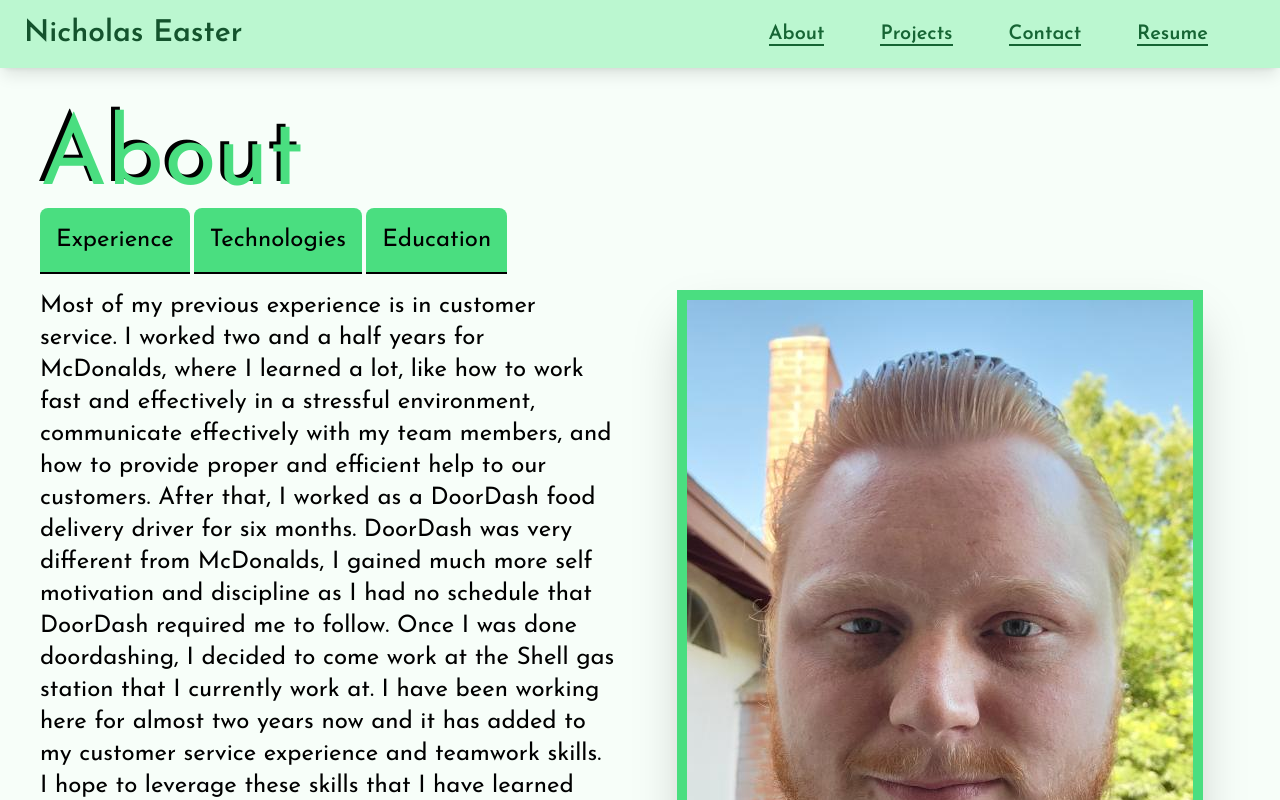
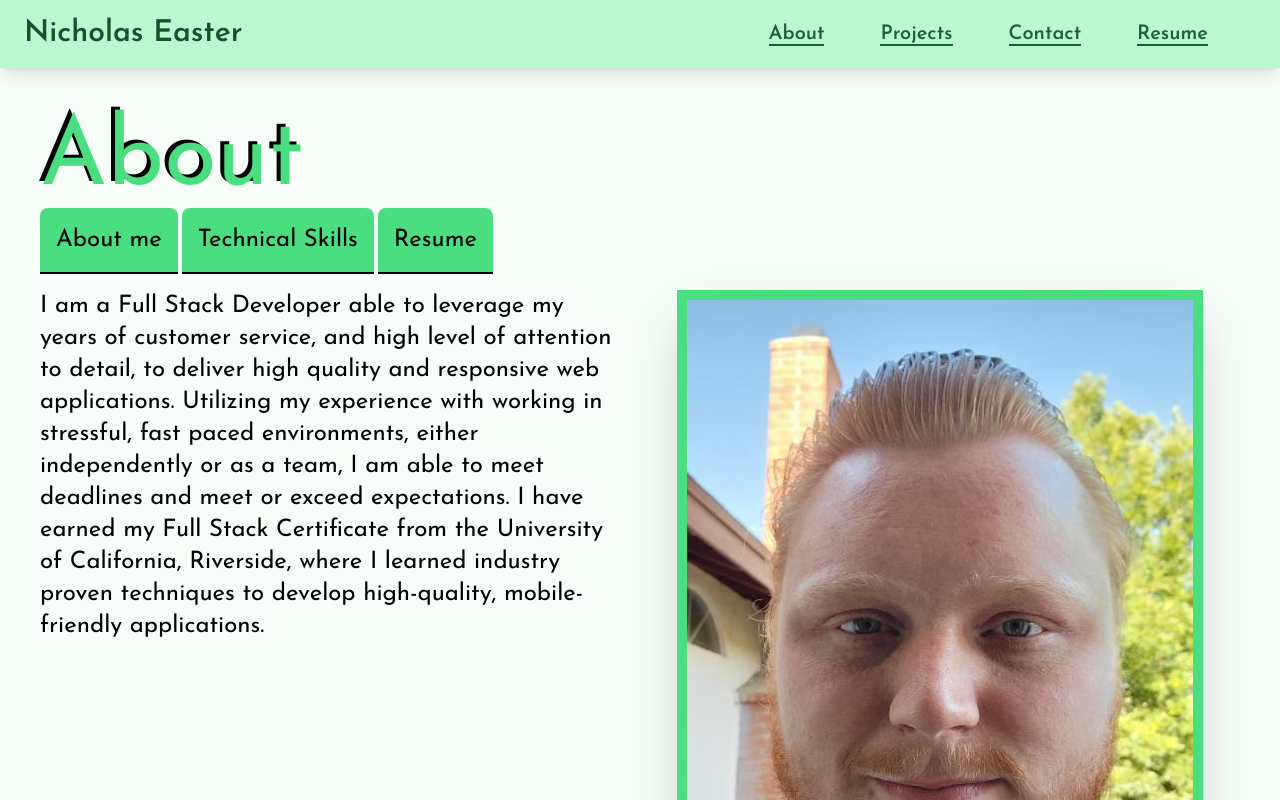
Before and after one commit to NeasterDev/My-Portfolio, a React (Create React App) app: page / in a window 1280 px wide. Shown: the top 800 px of the page. Built offline with nearby package versions, Linux system fonts and the light colour scheme.

Commit message:
updated about page and tabs

```diff
--- a/src/components/pages/About.js
+++ b/src/components/pages/About.js
@@ -1,18 +1,26 @@
 import React from "react";
 import selfie from "../../images/selfie-min.png";
+import resume from '../../files/Resume.pdf';
 
 const About = () => {
+    const experienceText = `I am a Full Stack Developer able to leverage my years of customer service, and high level of attention
+                            to detail, to deliver high quality and responsive web applications. Utilizing my experience with working in
+                            stressful, fast paced environments, either independently or as a team, I am able to meet deadlines and meet
+                            or exceed expectations. I have earned my Full Stack Certificate from the University of California, Riverside,
+                            where I learned industry proven techniques to develop high-quality, mobile-friendly applications.
+                            `
+
+    const technologiesText = `I am proficient: React, HTML5, CSS3, JavaScript, ES6, Node.js, Express.js, MySQL, SQL, MongoDB, GraphQL, NPM, Markdown, and RegEx `;
+
+    const downloadResume = (
+        <div className="flex justify-center">
+                <div className="bg-green-400 hover:bg-green-200 rounded-md p-4 cursor-pointer">
+                    <a href={resume} download="Nicholas_easter_resume">Download Resume</a>
+                </div>
+            </div>
+        );
 
 
-    const experienceText = `Most of my previous experience is in customer service. I worked two and a half years for McDonalds, where I learned a lot, like how to
-                            work fast and effectively in a stressful environment, communicate effectively with my team members, and how to provide proper and
-                            efficient help to our customers. After that, I worked as a DoorDash food delivery driver for six months. DoorDash was very different from
-                            McDonalds, I gained much more self motivation and discipline as I had no schedule that DoorDash required me to follow. Once I was done
-                            doordashing, I decided to come work at the Shell gas station that I currently work at. I have been working here for almost two years now
-                            and it has added to my customer service experience and teamwork skills. I hope to leverage these skills that I have learned through my
-                            experiences into my new career path, Full Stack Web Development.`;
-    const technologiesText = `I am proficient: React, HTML5, CSS3, JavaScript, ES6, Node.js, Express.js, MySQL, SQL, MongoDB, GraphQL, NPM, Markdown, and RegEx `;
-    const educationText = `I have successfully completed and received certification from the Full Stack Web Development Bootcamp at UC Riverside`
     return (
         <div className="">
             <div className=" mt-28 flex justify-center md:justify-start">
@@ -44,7 +52,7 @@ const About = () => {
                                     }
                             }}
                         >
-                            Experience
+                            About me
                         </a>
 
                     </li>
@@ -71,7 +79,7 @@ const About = () => {
                                     }
                             }}
                         >
-                            Technologies
+                            Technical Skills
                         </a>
 
                     </li>
@@ -97,7 +105,7 @@ const About = () => {
                                     }
                             }}
                         >
-                            Education
+                            Resume
                         </a>
                     </li>
                 </ul>
@@ -105,7 +113,7 @@ const About = () => {
                 <div className="mt-4 flex flex-col md:flex-row">
                     <div id="experience" className="animate hidden">  {experienceText}  </div>
                     <div id="technologies" className="animate hidden">  {technologiesText} </div>
-                    <div id="education" className="animate hidden">  {educationText} </div>
+                    <div id="education" className="animate hidden w-full md:pr-11rem">  {downloadResume} </div>
                     <div id="default" className="animate">  {experienceText} </div>
                     <div className="w-full md:w-1/2 mt-2 md:mt-0 md:ml-6 md:mb-4 self-center md:self-start md:flex-shrink-0">
                         <img className="mx-auto border-[10px] border-green-400 shadow-2xl" src={selfie} alt="Nicholas Easter"/>
--- a/src/index.css
+++ b/src/index.css
@@ -21,6 +21,9 @@
         animation: fadeIn linear 1s;
     }
 
+    .pr-11rem {
+        padding-right: 11rem;
+    }
 
     @keyframes fadeIn {
         0% {opacity: 0;}
```
Also changed, not shown: 6 other files (tests, documents, lock files or other folders).
